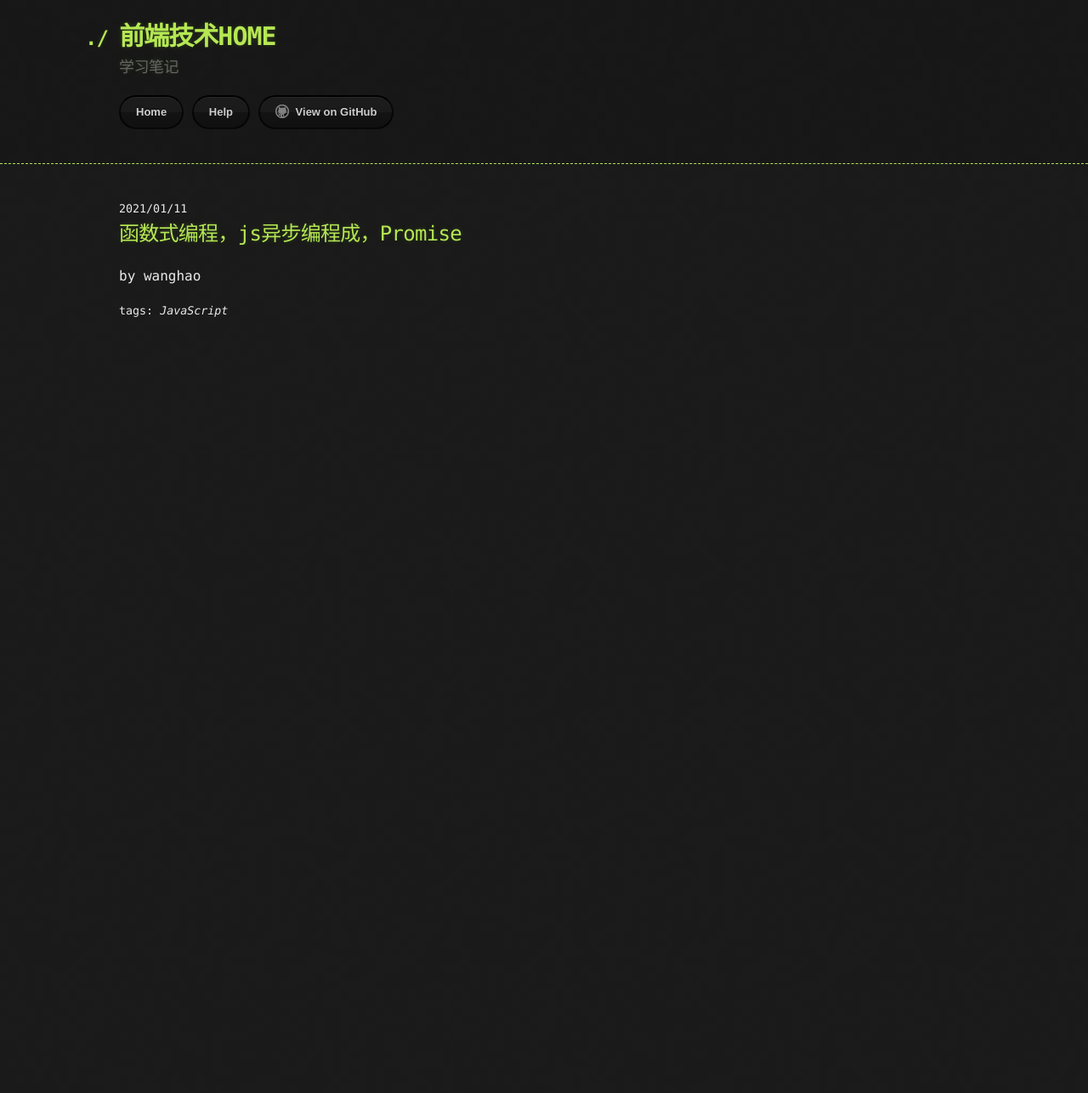
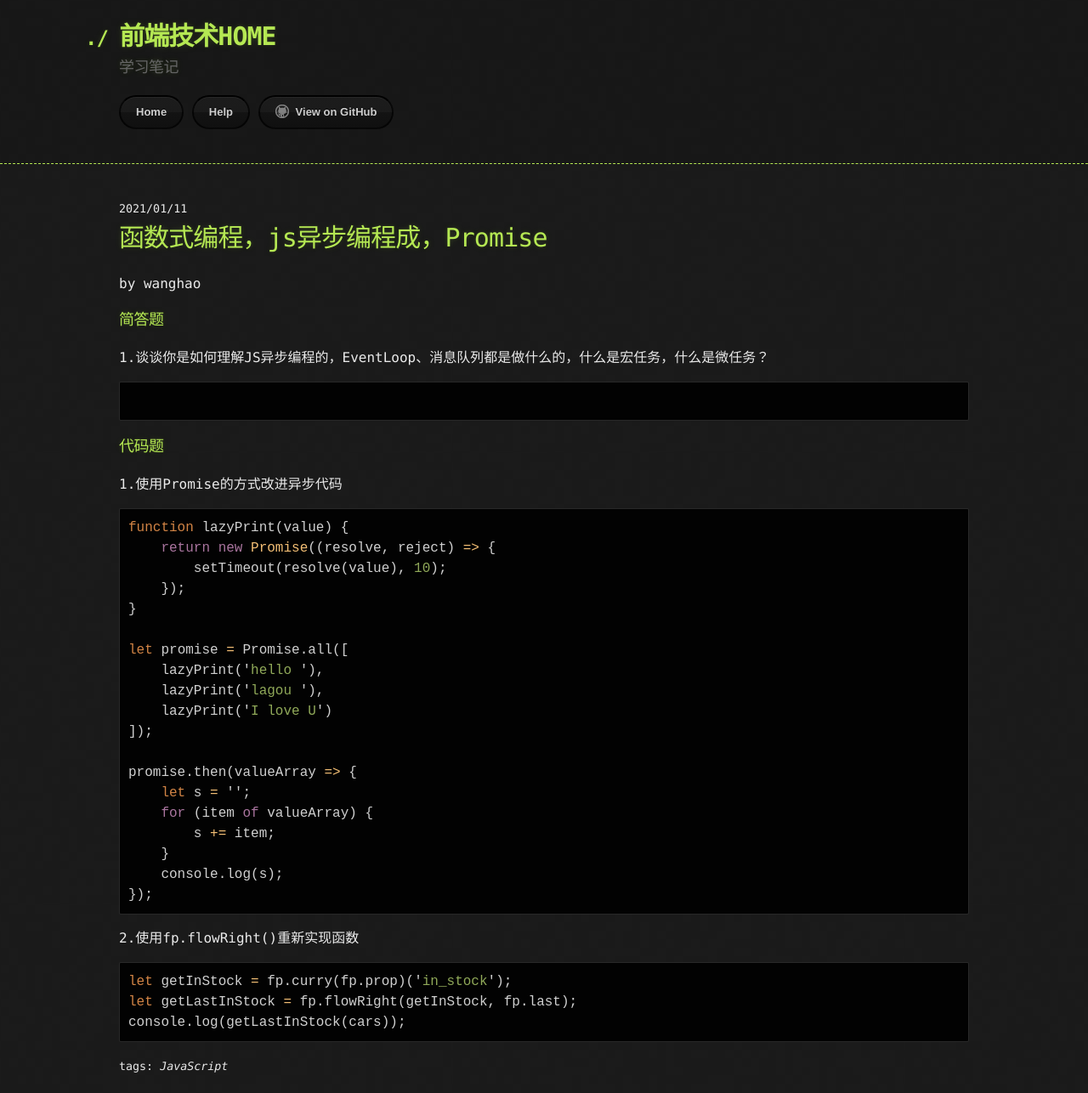
Before and after one commit to opowerupo/blog, a Jekyll site: the page built from _posts/2021-01-11-js01.md, in a window 1280 px wide. Shown: the whole page at 85% size. Built offline with Jekyll 4.4.1, drawn with Linux system fonts in a browser that asks for light colours; our own code applies the rules of GitHub Pages for plain Markdown files; before the commit the page ends 900 px from its top, so only the background shows below that.

Commit message:
添加作业

````diff
--- a/_layouts/post.html
+++ b/_layouts/post.html
@@ -3,7 +3,7 @@ layout: default
 ---
 
 <small>{{ page.date | date: "%Y/%m/%d" }}</small>
-<h2>{{ page.excerpt }}</h2>
+<h1>{{ page.excerpt }}</h1>
 <p class="view">by {{ page.author | default: site.author }}</p>
 
 {{content}}
--- a/_posts/2021-01-11-js01.md
+++ b/_posts/2021-01-11-js01.md
@@ -5,3 +5,37 @@ date: 2021/01/11
 tags: JavaScript
 excerpt: 函数式编程，js异步编程成，Promise
 ---
+### 简答题
+1.谈谈你是如何理解JS异步编程的，EventLoop、消息队列都是做什么的，什么是宏任务，什么是微任务？
+```
+
+```
+### 代码题
+1.使用Promise的方式改进异步代码
+```js
+function lazyPrint(value) {
+    return new Promise((resolve, reject) => {
+        setTimeout(resolve(value), 10);
+    });
+}
+
+let promise = Promise.all([
+    lazyPrint('hello '),
+    lazyPrint('lagou '),
+    lazyPrint('I love U')
+]);
+
+promise.then(valueArray => {
+    let s = '';
+    for (item of valueArray) {
+        s += item;
+    }
+    console.log(s);
+});
+```
+2.使用fp.flowRight()重新实现函数
+```js
+let getInStock = fp.curry(fp.prop)('in_stock');
+let getLastInStock = fp.flowRight(getInStock, fp.last);
+console.log(getLastInStock(cars));
+```
````
